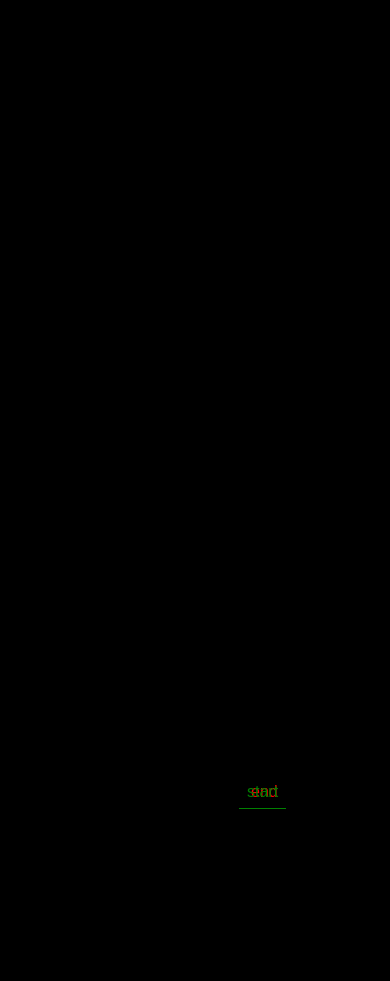
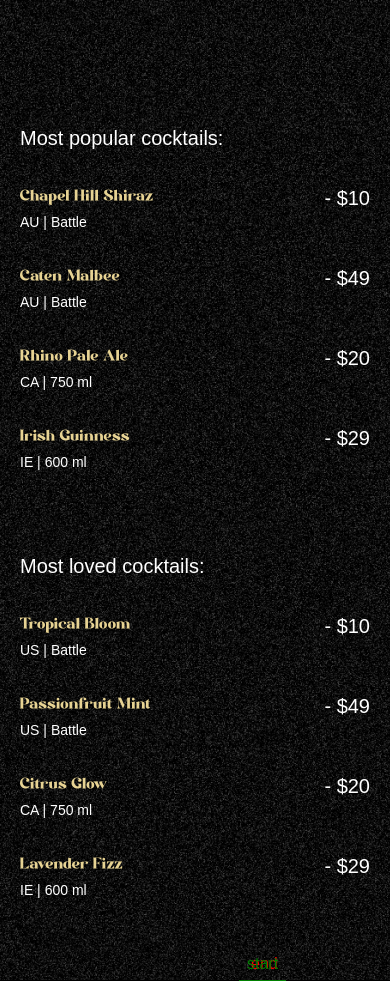
Before and after one commit to nansonchin/Gsap_Mojito, a React (Vite) app: page / in a window 390 px wide. Shown: the part 880-1861 px from the top of the page. Before the commit the page ends 1772 px from the top, so only its background shows below. Built offline with nearby package versions, Linux system fonts and the light colour scheme; a web font is replaced by a local one.

Commit message:
cocktails detail update

```diff
--- a/src/App.jsx
+++ b/src/App.jsx
@@ -3,6 +3,7 @@
 import {ScrollTrigger,SplitText} from 'gsap/all'
 import Navbar from './components/Navbar.jsx'
 import Hero from './components/Hero.jsx';
+import Cocktails from './components/Cocktails.jsx';
 gsap.registerPlugin(ScrollTrigger,SplitText)
 
 const App = () => {
@@ -10,7 +11,7 @@
     <main>
         <Navbar/>
         <Hero/>
-        <div className='h-[100vh]'></div>
+        <Cocktails/>
     </main>
   )
 }
--- /dev/null
+++ b/src/components/Cocktails.jsx
@@ -0,0 +1,62 @@
+import React from 'react'
+import { cocktailLists, mockTailLists } from '../../constants'
+import { useGSAP } from '@gsap/react'
+import gsap from 'gsap'
+
+const Cocktails = () => {
+    useGSAP(()=>{
+        const parallexTimeline= gsap.timeline({
+            scrollTrigger:{
+                trigger:'#cocktails',
+                start:'top 30%',
+                end:'bottom 80%',
+                scrub:true,
+            }
+        })
+        parallexTimeline.from('#c-left-leaf',{
+            x:-100,y:100,
+        }).from('#c-right-leaf',{
+            x:100,y:100
+        })
+    })
+  return (
+    <section id="cocktails" className='noisy'>
+        <img src="/images/cocktail-left-leaf.png" id="c-left-leaf"/>
+        <img src="/images/cocktail-right-leaf.png" id="c-right-leaf"/>
+        <div className='list'>
+            <div className='popular'>
+                <h2>Most popular cocktails:</h2>
+                <ul>
+                    {cocktailLists.map((drink)=>(
+                        <li key={drink.name}>
+                            <div className='md:me-28'>
+                                <h3>{drink.name}</h3>
+                                <p>{drink.country} | {drink.detail}</p>
+
+                            </div>
+                            <span>- {drink.price}</span>
+                        </li>
+                    ))}
+                </ul>
+            </div>
+            <div className='loved'>
+                <h2>Most loved cocktails:</h2>
+                <ul>
+                    {mockTailLists.map(({name,country,detail,price})=>(
+                        <li key={name}>
+                            <div className='md:me-28'>
+                                <h3>{name}</h3>
+                                <p>{country} | {detail}</p>
+
+                            </div>
+                            <span>- {price}</span>
+                        </li>
+                    ))}
+                </ul>
+            </div>
+        </div>
+    </section>
+  )
+}
+
+export default Cocktails
```
